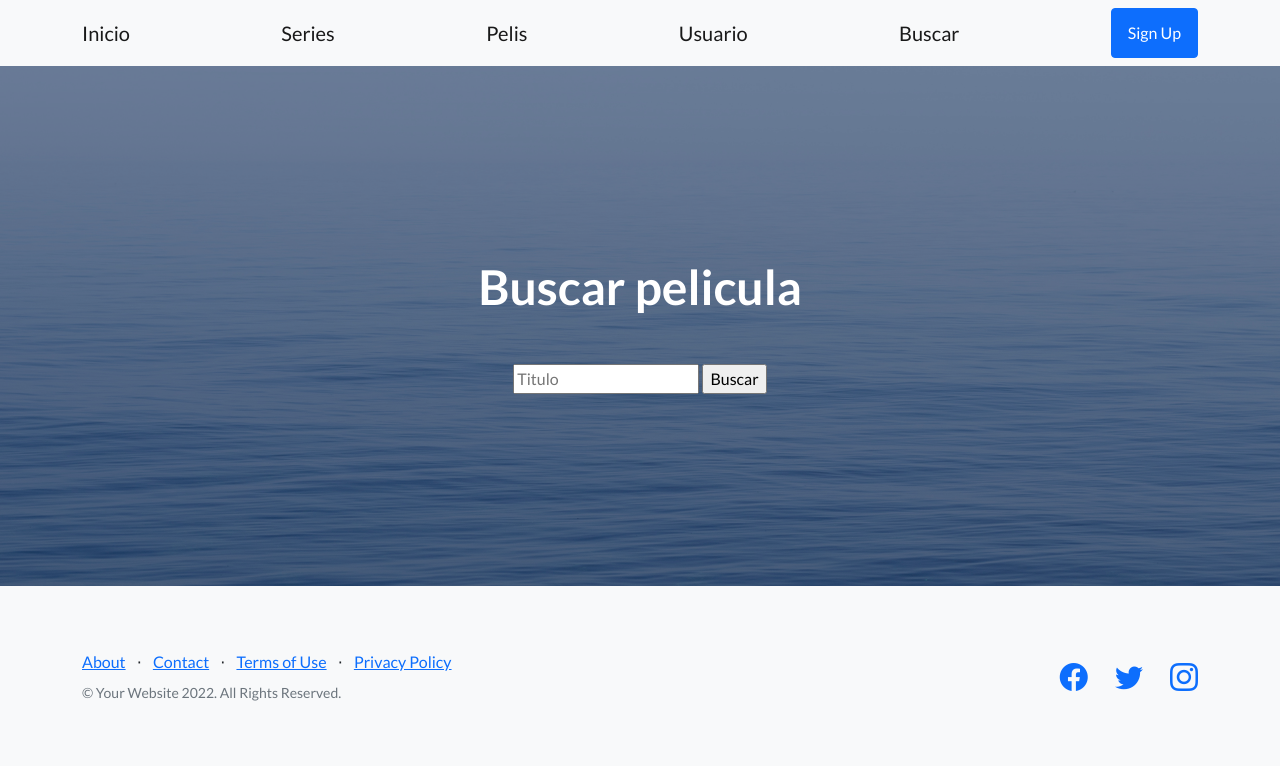
After one commit to Atlas-001/DjangoBlog, a Django app: page /AppCoder/buscar in a window 1280 px wide. The commit adds this page. Shown: the top 766 px of the page. Run offline with Django 4.2, Linux system fonts and the light colour scheme; some libraries are stand-ins or nearby versions.

Commit message:
version 1.0

```diff
--- /dev/null
+++ b/AppCoder/templates/AppCoder/buscando.html
@@ -0,0 +1,12 @@
+{% extends "AppCoder/plantilla.html" %}
+
+{% block titulo %}
+Buscar pelicula
+{% endblock %}
+
+{% block formular %}
+    <form action="/AppCoder/resultados/" method="GET">
+        <input type="text" name="titulo" id="titulo" placeholder="Titulo">
+        <input type="submit" value="Buscar">
+    </form>
+{% endblock %}
--- a/AppCoder/templates/AppCoder/formulario.html
+++ b/AppCoder/templates/AppCoder/formulario.html
@@ -1,4 +1,8 @@
 {% extends "AppCoder/plantilla.html" %}
+
+{% block titulo %}
+Usuarios
+{% endblock %}
 
 {% block formular %}
     <form action="/AppCoder/formUsuario" method="POST"> {% csrf_token %}
--- a/AppCoder/templates/AppCoder/peliform.html
+++ b/AppCoder/templates/AppCoder/peliform.html
@@ -1,7 +1,11 @@
 {% extends "AppCoder/plantilla.html" %}
 
+{% block titulo %}
+Peliculas
+{% endblock %}
+
 {% block formular %}
-    <form action="" method="POST"> {% csrf_token %}
+    <form action="/AppCoder/formPeli" method="POST"> {% csrf_token %}
         <table align="center">
             {{form2.as_table}}
         </table>
--- a/AppCoder/templates/AppCoder/plantilla.html
+++ b/AppCoder/templates/AppCoder/plantilla.html
@@ -39,40 +39,9 @@
                                 {% block titulo %}
                                 {% endblock %}
                             </h1>
-                            <!-- Signup form-->
-                            <!-- * * * * * * * * * * * * * * *-->
-                            <!-- * * SB Forms Contact Form * *-->
-                            <!-- * * * * * * * * * * * * * * *-->
-                            <!-- This form is pre-integrated with SB Forms.-->
-                            <!-- To make this form functional, sign up at-->
-                            <!-- https://startbootstrap.com/solution/contact-forms-->
-                            <!-- to get an API token!-->
-                            <form class="form-subscribe" id="contactForm" data-sb-form-api-token="API_TOKEN">
-                                <!-- Email address input-->
-                                <div class="row">
-                                    <div class="col">
-                                        {% block formular %}
-                                        {% endblock %}
-                                    </div>
-                                    <div class="col-auto"><button class="btn btn-primary btn-lg disabled" id="submitButton" type="submit">Submit</button></div>
-                                </div>
-                                <!-- Submit success message-->
-                                <!---->
-                                <!-- This is what your users will see when the form-->
-                                <!-- has successfully submitted-->
-                                <div class="d-none" id="submitSuccessMessage">
-                                    <div class="text-center mb-3">
-                                        <div class="fw-bolder">Form submission successful!</div>
-                                        <p>To activate this form, sign up at</p>
-                                        <a class="text-white" href="https://startbootstrap.com/solution/contact-forms">https://startbootstrap.com/solution/contact-forms</a>
-                                    </div>
-                                </div>
-                                <!-- Submit error message-->
-                                <!---->
-                                <!-- This is what your users will see when there is-->
-                                <!-- an error submitting the form-->
-                                <div class="d-none" id="submitErrorMessage"><div class="text-center text-danger mb-3">Error sending message!</div></div>
-                            </form>
+                            {% block formular %}
+                            {% endblock %}
+
                         </div>
                     </div>
                 </div>
--- a/AppCoder/templates/AppCoder/serieform.html
+++ b/AppCoder/templates/AppCoder/serieform.html
@@ -1,4 +1,8 @@
 {% extends "AppCoder/plantilla.html" %}
+
+{% block titulo %}
+Series
+{% endblock %}
 
 {% block formular %}
     <form action="" method="POST"> {% csrf_token %}
--- a/AppCoder/urls.py
+++ b/AppCoder/urls.py
@@ -6,6 +6,7 @@ urlpatterns = [
     path("formSerie", formuSerie, name = "FormSerie"),
     path("formPeli", formuPeli, name = "FormPeli"),
     path("formUsuario", formu, name = "FormUsuario"),
-    path("buscador/", buscarUsuario, name = "Buscador"),
+    path("buscar", buscarUsuario, name = "Buscador"),
+    path("resultados/", busqueda, name = "Resultado"),
 
 ]
--- a/AppCoder/views.py
+++ b/AppCoder/views.py
@@ -45,13 +45,13 @@ def formuSerie(request):
     return render(request, "AppCoder/serieform.html", {"form3":formulario3})
 
 def buscarUsuario(request):
-    return render(request, "AppCoder/buscandoUsuario.html")
+    return render(request, "AppCoder/buscando.html")
 
 def busqueda(request):
-    if request.GET["nombre"]:
-        buscar = request.GET["nombre"]
-        usuario = Usuario.objects.filter(nombre_icontains=buscar)
-        return render(request, "AppCoder/resultados.html", {"usuario":usuario, "buscar":buscar})
+    if request.GET["titulo"]:
+        buscar = request.GET["titulo"]
+        pelis = Peli.objects.filter(titulo__icontains=buscar)
+        return render(request, "AppCoder/resultados.html", {"pelis":pelis, "buscar":buscar})
     else:
         mensaje = "No enviaste datos."
     return HttpResponse(mensaje)
```
Also changed, not shown: AppCoder/templates/AppCoder/buscandoUsuario.html (deleted, +0 -8 lines), AppCoder/templates/AppCoder/inicio.html (+0 -12 lines), AppCoder/templates/AppCoder/resultados.html (+10 -16 lines), db.sqlite3.
